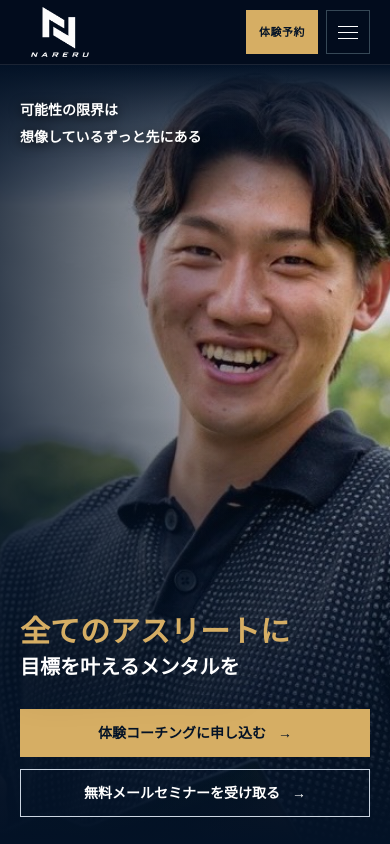
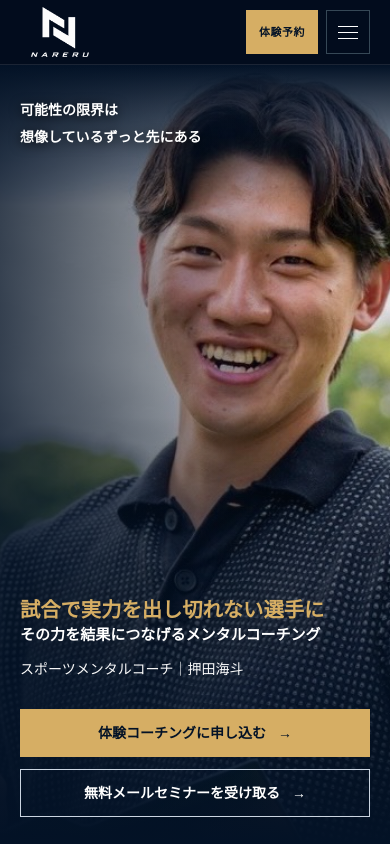
Before and after one commit to YoshidaTakatsugu/kaito, a Next.js app: page / in a window 390 px wide. Shown: the top 844 px of the page. Built offline with nearby package versions, Linux system fonts and the light colour scheme.

Commit message:
Update homepage hero message and responsive line sizing

```diff
--- a/src/app/globals.css
+++ b/src/app/globals.css
@@ -47,29 +47,16 @@ body {
   font-weight: 600;
 }
 
-.home-hero .hero-title-lead {
-  font-size: 1.2em;
+.home-hero .hero-copy {
+  container-type: inline-size;
 }
 
-.home-hero .hero-title-result {
-  font-size: 20px;
+.home-hero .hero-title .hero-title-lead {
+  font-size: min(44px, 5.8cqw);
 }
 
-
-@media (min-width: 480px) {
-  .home-hero .hero-title-result { font-size: 26px; }
-}
-
-@media (min-width: 640px) {
-  .home-hero .hero-title-result { font-size: 30px; }
-}
-
-@media (min-width: 1024px) {
-  .home-hero .hero-title-result { font-size: 40px; }
-}
-
-@media (min-width: 1280px) {
-  .home-hero .hero-title-result { font-size: 44px; }
+.home-hero .hero-title .hero-title-result {
+  font-size: min(32px, 4.3cqw);
 }
 
 .mental-page-hero { min-height: 360px; padding-block: 48px; }
--- a/src/components/home/HeroCopyMotion.tsx
+++ b/src/components/home/HeroCopyMotion.tsx
@@ -24,6 +24,9 @@ export function HeroCopyMotion() {
             </m.span>
           ))}
         </h1>
+        <p className="hero-author mt-3 whitespace-nowrap text-sm font-medium leading-6 text-white sm:text-base">
+          {heroContent.author}
+        </p>
       </m.div>
     </LazyMotion>
   );
--- a/src/components/home/HeroSection.tsx
+++ b/src/components/home/HeroSection.tsx
@@ -39,7 +39,7 @@ export function HeroSection() {
       </div>
 
       <div className="hero-content relative z-10 mx-auto flex min-h-[calc(100svh-4rem)] w-full max-w-7xl items-end px-5 pb-7 pt-32 sm:px-8 sm:pb-12 lg:pb-24 lg:pt-28">
-        <div className="w-full max-w-[35rem] lg:max-w-[47rem]">
+        <div className="hero-copy w-full max-w-[35rem] lg:max-w-[47rem]">
           <HeroCopyMotion />
           <div className="hero-actions mt-7 grid max-w-xl gap-3 sm:grid-cols-2">
             <a
--- a/src/lib/brand.ts
+++ b/src/lib/brand.ts
@@ -42,13 +42,14 @@ export const mobileNavigationItems = [
 
 export const heroContent = {
   title:
-    "可能性の限界は 想像しているずっと先にある 全てのアスリートに 目標を叶えるメンタルを",
+    "試合で実力を出し切れない選手に その力を結果につなげるメンタルコーチング",
   titleLines: [
     "可能性の限界は",
     "想像しているずっと先にある",
-    "全てのアスリートに",
-    "目標を叶えるメンタルを",
+    "試合で実力を出し切れない選手に",
+    "その力を結果につなげるメンタルコーチング",
   ],
+  author: "スポーツメンタルコーチ｜押田海斗",
   subcopy: "結果に相応しいメンタルを育むスポーツメンタルコーチング",
   primaryCta: { label: "体験コーチングに申し込む", href: "/trial/apply/" },
   secondaryCta: {
```
